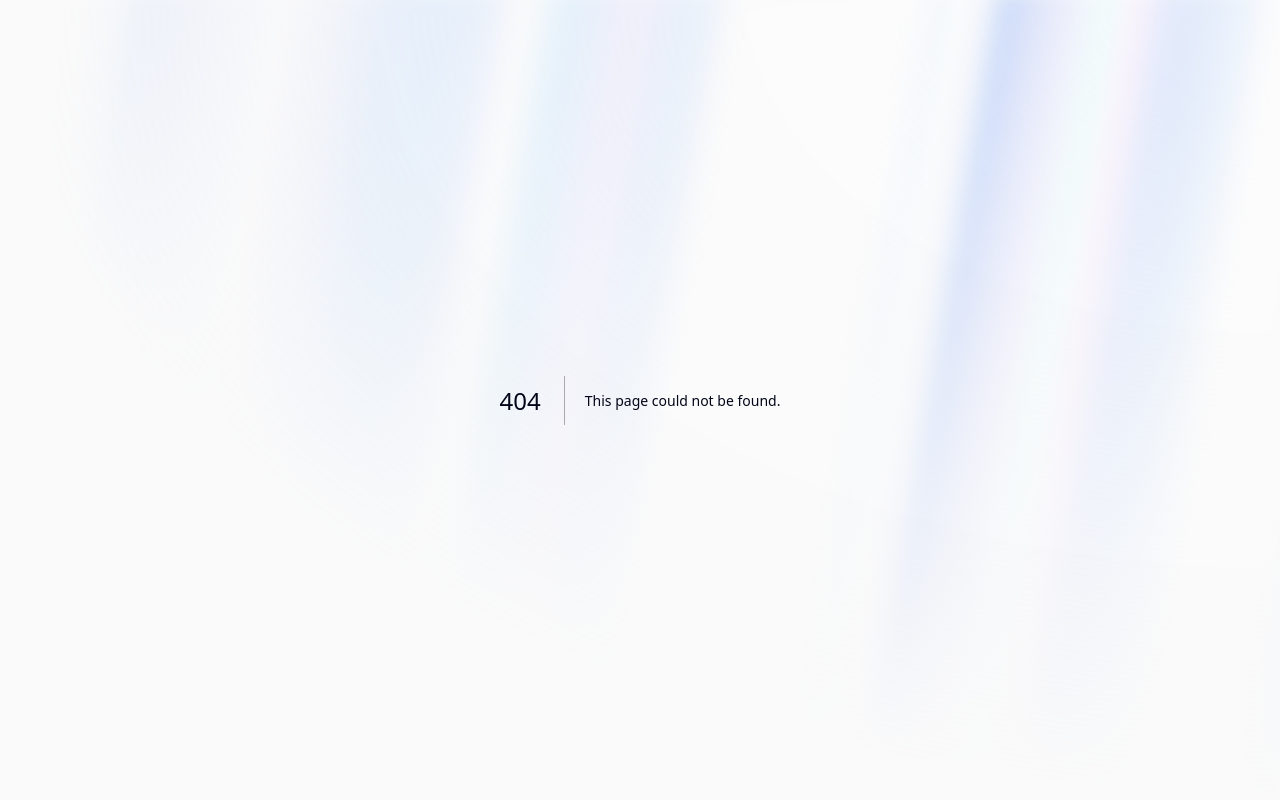
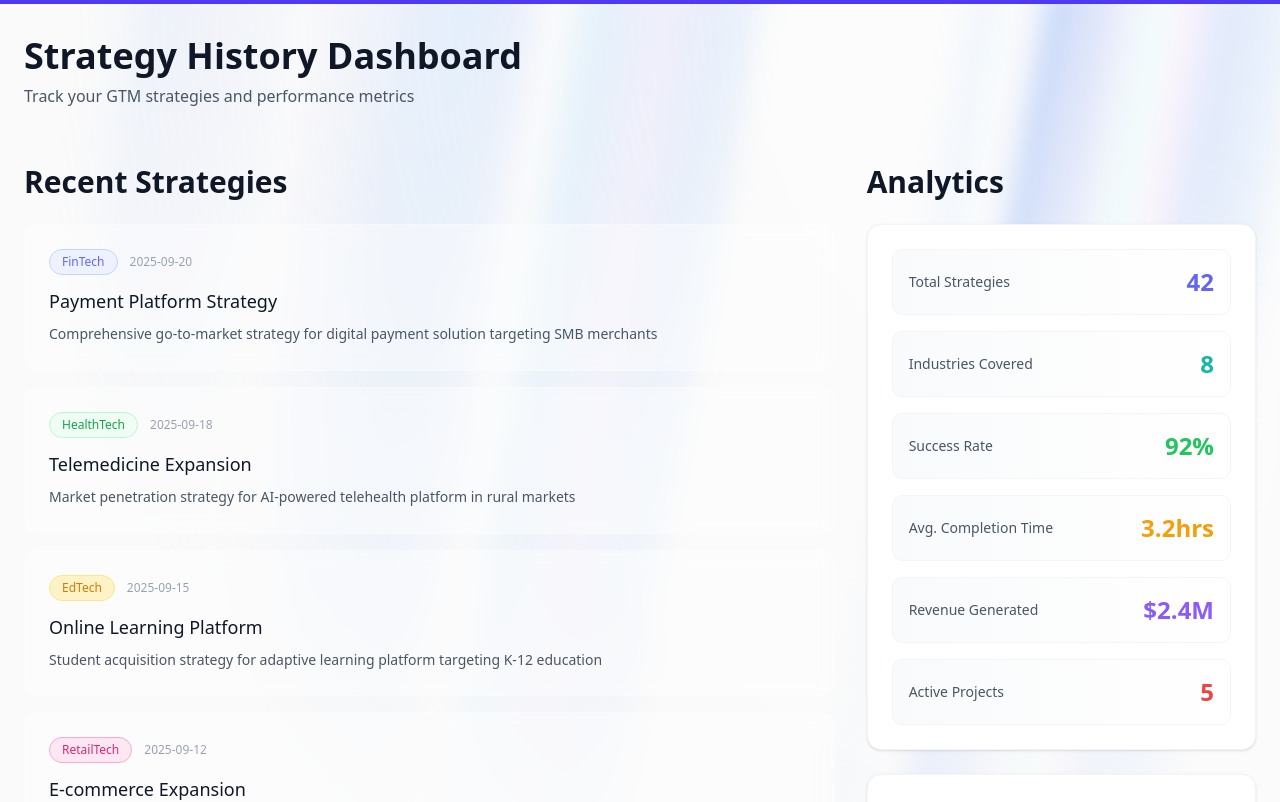
Before and after one commit to gauravag18/chispa-web, a Next.js app: page /history in a window 1280 px wide. Before the commit this address had no page. Shown: the top 802 px of the page. Built offline with nearby package versions, Linux system fonts and the light colour scheme.

Commit message:
history frontend

```diff
--- /dev/null
+++ b/app/history/page.tsx
@@ -0,0 +1,190 @@
+"use client";
+import { motion } from "framer-motion";
+
+export default function History() {
+  // Mock history data
+  const historyItems = [
+    {
+      id: 1,
+      industry: "FinTech",
+      date: "2025-09-20",
+      title: "Payment Platform Strategy",
+      description: "Comprehensive go-to-market strategy for digital payment solution targeting SMB merchants",
+    },
+    {
+      id: 2,
+      industry: "HealthTech",
+      date: "2025-09-18",
+      title: "Telemedicine Expansion",
+      description: "Market penetration strategy for AI-powered telehealth platform in rural markets",
+    },
+    {
+      id: 3,
+      industry: "EdTech",
+      date: "2025-09-15",
+      title: "Online Learning Platform",
+      description: "Student acquisition strategy for adaptive learning platform targeting K-12 education",
+    },
+    {
+      id: 4,
+      industry: "RetailTech",
+      date: "2025-09-12",
+      title: "E-commerce Expansion",
+      description: "Multi-channel retail strategy for emerging markets with focus on mobile-first approach",
+    },
+    {
+      id: 5,
+      industry: "PropTech",
+      date: "2025-09-10",
+      title: "Smart Building Solutions",
+      description: "B2B sales strategy for IoT-enabled property management systems targeting enterprise clients",
+    },
+    {
+      id: 6,
+      industry: "AgriTech",
+      date: "2025-09-08",
+      title: "Smart Farming Platform",
+      description: "Farmer acquisition strategy for precision agriculture platform in developing regions",
+    },
+  ];
+
+  // Mock stats data
+  const stats = [
+    { label: "Total Strategies", value: 42, color: "#6366F1" },
+    { label: "Industries Covered", value: 8, color: "#14B8A6" },
+    { label: "Success Rate", value: "92%", color: "#22C55E" },
+    { label: "Avg. Completion Time", value: "3.2hrs", color: "#F59E0B" },
+    { label: "Revenue Generated", value: "$2.4M", color: "#8B5CF6" },
+    { label: "Active Projects", value: 5, color: "#EF4444" },
+  ];
+
+  // Industry color mapping for tags
+  const industryColors = {
+    FinTech: { bg: "#EEF2FF", text: "#6366F1", border: "#C7D2FE" },
+    HealthTech: { bg: "#F0FDF4", text: "#16A34A", border: "#BBF7D0" },
+    EdTech: { bg: "#FEF3C7", text: "#D97706", border: "#FDE68A" },
+    RetailTech: { bg: "#FCE7F3", text: "#DB2777", border: "#F9A8D4" },
+    PropTech: { bg: "#F3E8FF", text: "#9333EA", border: "#DDD6FE" },
+    AgriTech: { bg: "#ECFDF5", text: "#059669", border: "#A7F3D0" },
+  };
+
+  return (
+    <div className="text-gray-900 min-h-screen w-full">
+      <motion.div
+        className="w-full border-t-4 border-indigo-600 pt-8 pb-6"
+        initial={{ opacity: 0, y: -20 }}
+        animate={{ opacity: 1, y: 0 }}
+        transition={{ duration: 0.8, ease: "easeOut" }}
+      >
+        <div className="max-w-7xl mx-auto px-6">
+          <h1 className="text-4xl font-bold text-gray-900">Strategy History Dashboard</h1>
+          <p className="text-gray-600 mt-2">Track your GTM strategies and performance metrics</p>
+        </div>
+      </motion.div>
+      <div className="max-w-7xl mx-auto px-6 py-8">
+        <div className="grid grid-cols-1 xl:grid-cols-3 gap-8 h-full">
+
+          <motion.div
+            className="xl:col-span-2 space-y-6"
+            initial={{ opacity: 0, x: -50 }}
+            animate={{ opacity: 1, x: 0 }}
+            transition={{ duration: 0.8, ease: "easeOut" }}
+          >
+            <div className="flex justify-between items-center">
+              <h2 className="text-3xl font-semibold text-gray-900">Recent Strategies</h2>
+            </div>
+
+            <div className="grid gap-4">
+              {historyItems.map((item, index) => (
+                <motion.div
+                  key={item.id}
+                  className="p-6 bg-white/40 backdrop-blur-sm rounded-xl border border-white/20 hover:bg-white/60 hover:shadow-lg hover:shadow-indigo-500/10 transition-all duration-500 cursor-pointer group relative overflow-hidden"
+                  initial={{ opacity: 0, y: 20 }}
+                  whileInView={{ opacity: 1, y: 0 }}
+                  transition={{ duration: 0.6, ease: "easeOut", delay: index * 0.1 }}
+                  viewport={{ once: true }}
+                  whileHover={{ scale: 1.02, y: -4 }}
+                >
+                  {/* Aurora background effect */}
+                  <div className="absolute inset-0 bg-gradient-to-r from-indigo-500/5 via-purple-500/5 to-pink-500/5 opacity-0 group-hover:opacity-100 transition-opacity duration-500"></div>
+
+                  <div className="relative">
+                    <div className="flex items-center gap-3 mb-3">
+                      <span
+                        className="px-3 py-1 text-xs font-medium rounded-full border"
+                        style={{
+                          backgroundColor: industryColors[item.industry]?.bg || "#F3F4F6",
+                          color: industryColors[item.industry]?.text || "#374151",
+                          borderColor: industryColors[item.industry]?.border || "#E5E7EB"
+                        }}
+                      >
+                        {item.industry}
+                      </span>
+                      <p className="text-xs text-gray-400">{item.date}</p>
+                    </div>
+
+                    <h3 className="text-lg font-medium text-gray-900 mb-2 group-hover:text-indigo-700 transition-colors">
+                      {item.title}
+                    </h3>
+
+                    <p className="text-sm text-gray-600 leading-relaxed">{item.description}</p>
+                  </div>
+                </motion.div>
+              ))}
+            </div>
+          </motion.div>
+
+          {/* Right Side: Stats - Takes 1/3 of space */}
+          <motion.div
+            className="space-y-6"
+            initial={{ opacity: 0, x: 50 }}
+            animate={{ opacity: 1, x: 0 }}
+            transition={{ duration: 0.8, ease: "easeOut" }}
+          >
+            <h2 className="text-3xl font-semibold text-gray-900">Analytics</h2>
+
+            {/* Stats Grid */}
+            <div className="bg-white rounded-xl shadow-sm border border-gray-100 p-6">
+              <div className="space-y-4">
+                {stats.map((stat, index) => (
+                  <motion.div
+                    key={stat.label}
+                    className="flex items-center justify-between p-4 bg-gradient-to-r from-gray-50 to-white rounded-lg border border-gray-100"
+                    initial={{ opacity: 0, scale: 0.9 }}
+                    whileInView={{ opacity: 1, scale: 1 }}
+                    transition={{ duration: 0.6, ease: "easeOut", delay: index * 0.1 }}
+                    viewport={{ once: true }}
+                  >
+                    <span className="text-sm font-medium text-gray-600">{stat.label}</span>
+                    <span
+                      className="text-2xl font-bold"
+                      style={{ color: stat.color }}
+                    >
+                      {stat.value}
+                    </span>
+                  </motion.div>
+                ))}
+              </div>
+            </div>
+
+            {/* Quick Actions */}
+            <div className="bg-white rounded-xl shadow-sm border border-gray-100 p-6">
+              <h3 className="text-lg font-semibold text-gray-900 mb-4">Quick Actions</h3>
+              <div className="space-y-3">
+                <button className="w-full p-3 text-left bg-indigo-50 hover:bg-indigo-100 rounded-lg transition-colors">
+                  <span className="text-indigo-700 font-medium">Create New Strategy</span>
+                </button>
+                <button className="w-full p-3 text-left bg-green-50 hover:bg-green-100 rounded-lg transition-colors">
+                  <span className="text-green-700 font-medium">Export Reports</span>
+                </button>
+                <button className="w-full p-3 text-left bg-purple-50 hover:bg-purple-100 rounded-lg transition-colors">
+                  <span className="text-purple-700 font-medium">View Analytics</span>
+                </button>
+              </div>
+            </div>
+          </motion.div>
+        </div>
+      </div>
+    </div>
+  );
+}
```
